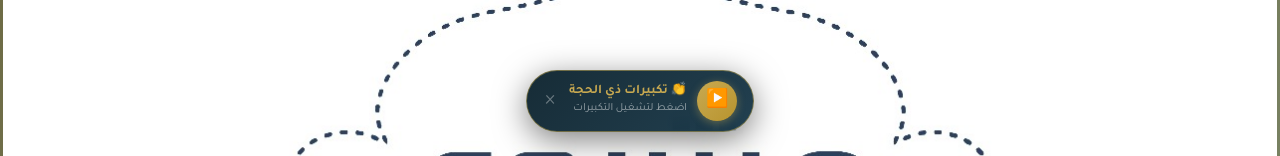
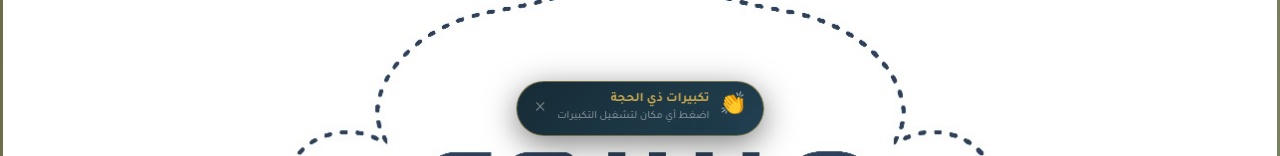
Before and after one commit to Athrsaudi/Manafea, a React (Vite) app: page / in a window 1280 px wide. Shown: the part 644-800 px from the top of the page. Built offline with nearby package versions, Linux system fonts and the light colour scheme; no server answers; the database is empty.

Commit message:
App: TakbeerPlayer - auto play once on first interaction then stop

```diff
--- a/src/App.jsx
+++ b/src/App.jsx
@@ -34,31 +34,51 @@ import React from "react";
 // ===== Takbeer Dhul-Hijja Component =====
 
 
+
+
 function TakbeerPlayer() {
-  const [playing, setPlaying] = React.useState(false);
   const [gone, setGone] = React.useState(false);
-  const audio = React.useRef(null);
+  const [played, setPlayed] = React.useState(false);
+  const played_ref = React.useRef(false);
+
+  React.useEffect(() => {
+    if (gone) return;
+    const playOnce = () => {
+      if (played_ref.current) return;
+      played_ref.current = true;
+      setPlayed(true);
+      const audio = new Audio('https://ia800203.us.archive.org/14/items/TakbirateEidMakkah/takbir.mp3');
+      audio.volume = 0.7;
+      audio.play().catch(() => {});
+      // Stop after 30 seconds (one round of takbeer)
+      setTimeout(() => { audio.pause(); audio.currentTime = 0; }, 30000);
+      // Remove listeners after first play
+      document.removeEventListener('click', playOnce, true);
+      document.removeEventListener('touchstart', playOnce, true);
+      document.removeEventListener('keydown', playOnce, true);
+    };
+    document.addEventListener('click', playOnce, true);
+    document.addEventListener('touchstart', playOnce, true);
+    document.addEventListener('keydown', playOnce, true);
+    return () => {
+      document.removeEventListener('click', playOnce, true);
+      document.removeEventListener('touchstart', playOnce, true);
+      document.removeEventListener('keydown', playOnce, true);
+    };
+  }, [gone]);
+
   if (gone) return null;
-  const toggle = () => {
-    if (!audio.current) {
-      audio.current = new Audio('https://ia800203.us.archive.org/14/items/TakbirateEidMakkah/takbir.mp3');
-      audio.current.loop = true;
-      audio.current.volume = 0.7;
-    }
-    if (playing) { audio.current.pause(); setPlaying(false); }
-    else { audio.current.play().then(()=>setPlaying(true)).catch(()=>{}); }
-  };
-  const close = () => { if (audio.current) audio.current.pause(); setGone(true); };
+
   return (
-    <div style={{position:'fixed',bottom:'24px',left:'50%',transform:'translateX(-50%)',zIndex:9999,display:'flex',alignItems:'center',gap:'10px',background:'linear-gradient(135deg,rgba(15,37,48,.97),rgba(27,58,75,.97))',border:'1px solid rgba(200,169,81,.5)',borderRadius:'50px',padding:'10px 16px',boxShadow:'0 8px 32px rgba(0,0,0,.5)',backdropFilter:'blur(12px)',direction:'rtl',fontFamily:"'Tajawal',sans-serif",whiteSpace:'nowrap'}}>
-      <button onClick={toggle} style={{background:'linear-gradient(135deg,#C8A951,#B8942E)',border:'none',borderRadius:'50%',width:'40px',height:'40px',cursor:'pointer',display:'flex',alignItems:'center',justifyContent:'center',fontSize:'18px',color:'#0F2530',flexShrink:0,boxShadow:'0 2px 8px rgba(200,169,81,.4)'}}>
-        {playing ? '⏸️' : '▶️'}
-      </button>
+    <div style={{position:'fixed',bottom:'20px',left:'50%',transform:'translateX(-50%)',zIndex:9999,display:'flex',alignItems:'center',gap:'10px',background:'linear-gradient(135deg,rgba(15,37,48,.97),rgba(27,58,75,.97))',border:'1px solid rgba(200,169,81,.5)',borderRadius:'50px',padding:'10px 16px',boxShadow:'0 8px 32px rgba(0,0,0,.5)',backdropFilter:'blur(12px)',direction:'rtl',fontFamily:"'Tajawal',sans-serif",whiteSpace:'nowrap'}}>
+      <span style={{fontSize:'22px'}}>👏</span>
       <div>
-        <div style={{color:'#C8A951',fontSize:'13px',fontWeight:700,lineHeight:1.3}}>👏 تكبيرات ذي الحجة</div>
-        <div style={{color:'rgba(255,255,255,.55)',fontSize:'11px'}}>{playing ? 'الله أكبر الله أكبر لا إله إلا الله' : 'اضغط لتشغيل التكبيرات'}</div>
+        <div style={{color:'#C8A951',fontSize:'13px',fontWeight:700,lineHeight:1.3}}>تكبيرات ذي الحجة</div>
+        <div style={{color:'rgba(255,255,255,.55)',fontSize:'11px'}}>
+          {played ? 'الله أكبر الله أكبر لا إله إلا الله' : 'اضغط أي مكان لتشغيل التكبيرات'}
+        </div>
       </div>
-      <button onClick={close} style={{background:'none',border:'none',color:'rgba(255,255,255,.35)',fontSize:'20px',cursor:'pointer',padding:'0 2px',lineHeight:1,marginRight:'2px'}}>×</button>
+      <button onClick={() => setGone(true)} style={{background:'none',border:'none',color:'rgba(255,255,255,.4)',fontSize:'20px',cursor:'pointer',padding:'0 2px',lineHeight:1}}>×</button>
     </div>
   );
 }
```
